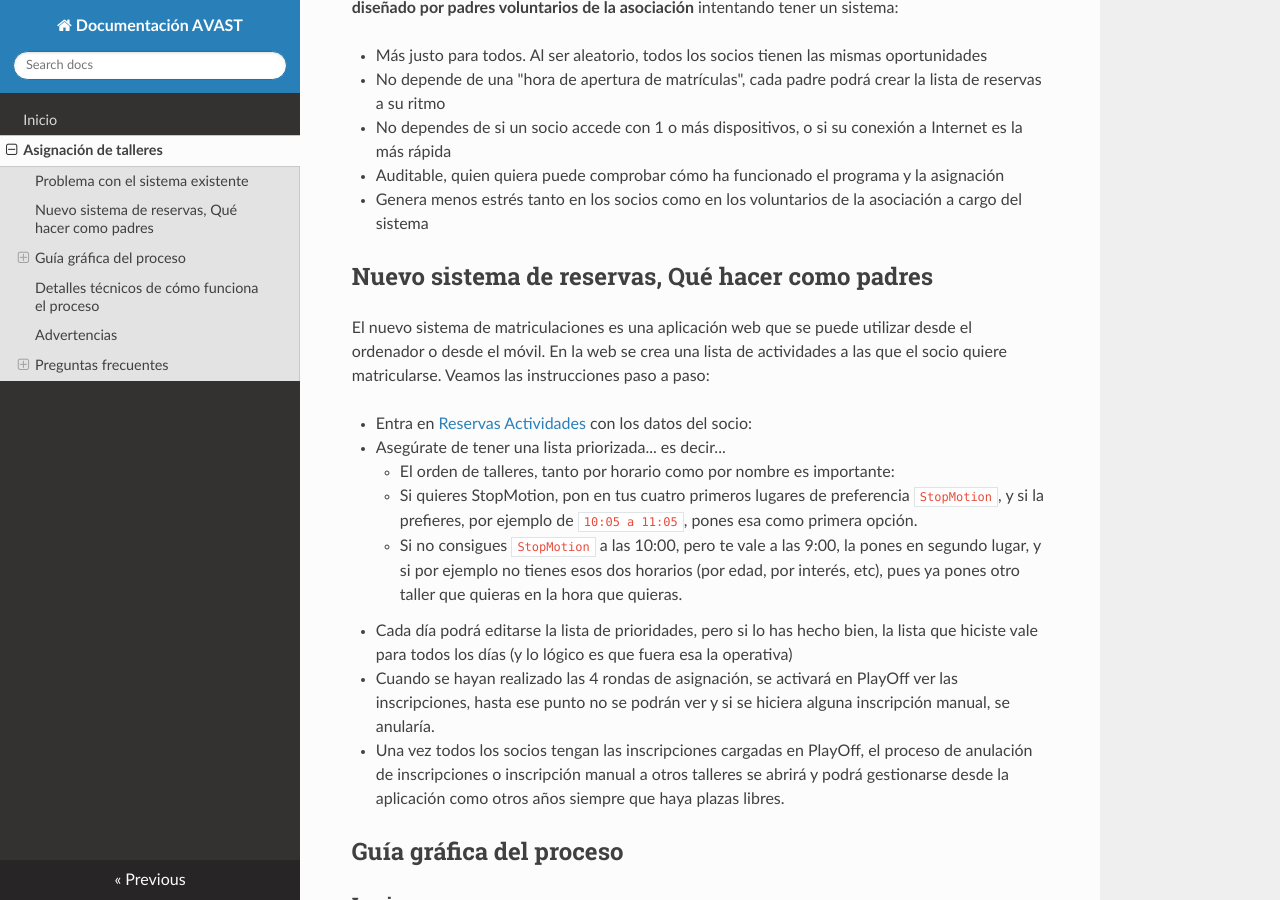
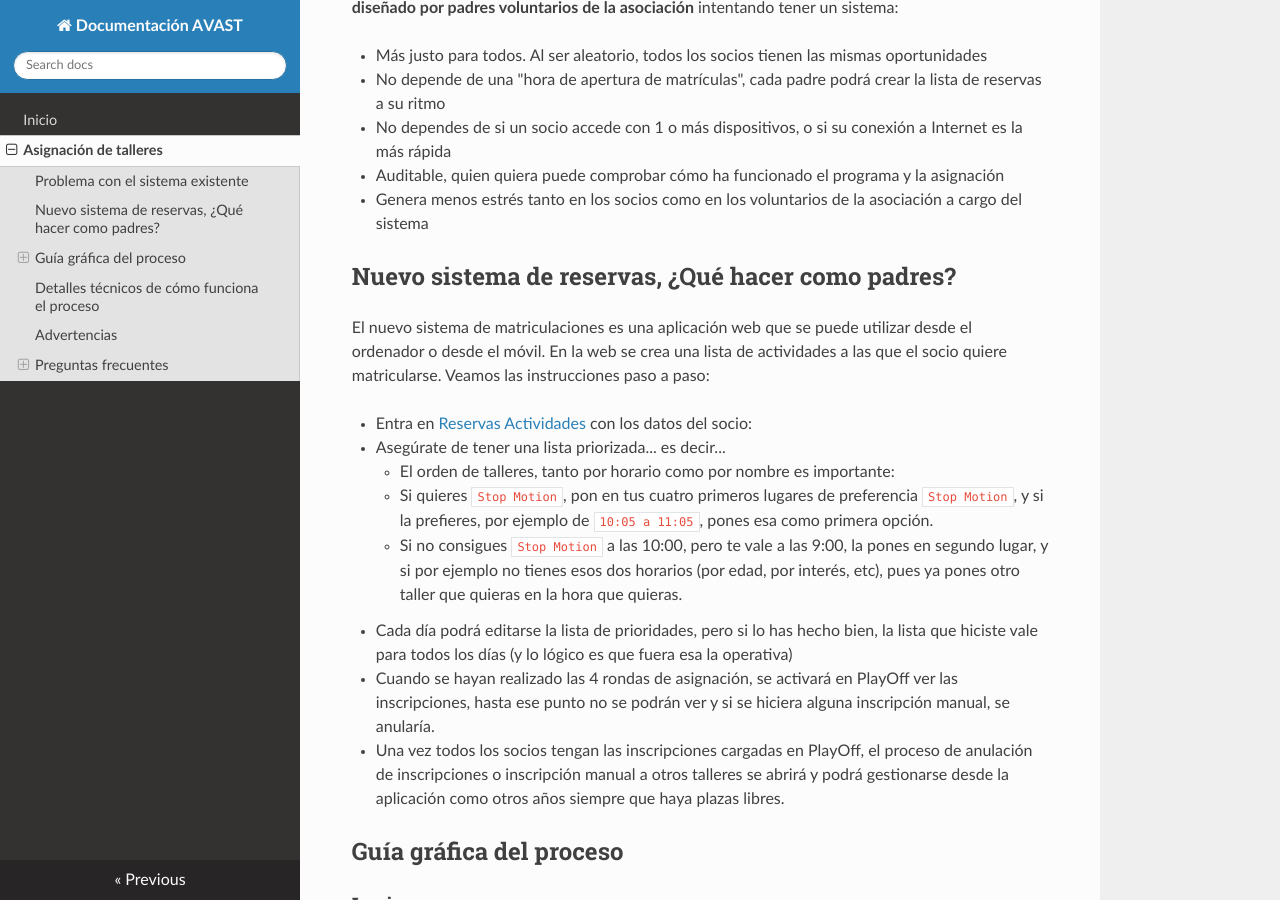
Before and after one commit to asociacion-avast/docs, an MkDocs documentation site: the page built from docs/asignacion.md, in a window 1280 px wide and 900 px high, scrolled down 340 px. Built offline with MkDocs 1.6.1, drawn with Linux system fonts in a browser that asks for light colours; nearby versions of some CDN libraries.

Commit message:
Dar formato

```diff
--- a/docs/asignacion.md
+++ b/docs/asignacion.md
@@ -12,15 +12,15 @@ Por este motivo, a partir del curso 2025-2026 vamos a cambiar el proceso, por es
 - Auditable, quien quiera puede comprobar cómo ha funcionado el programa y la asignación
 - Genera menos estrés tanto en los socios como en los voluntarios de la asociación a cargo del sistema
 
-## Nuevo sistema de reservas, Qué hacer como padres
+## Nuevo sistema de reservas, ¿Qué hacer como padres?
 
 El nuevo sistema de matriculaciones es una aplicación web que se puede utilizar desde el ordenador o desde el móvil. En la web se crea una lista de actividades a las que el socio quiere matricularse. Veamos las instrucciones paso a paso:
 
 - Entra en [Reservas Actividades](https://admin.asociacion-avast.org/reservas) con los datos del socio:
   - Asegúrate de tener una lista priorizada... es decir...
     - El orden de talleres, tanto por horario como por nombre es importante:
-    - Si quieres StopMotion, pon en tus cuatro primeros lugares de preferencia `StopMotion`, y si la prefieres, por ejemplo de `10:05 a 11:05`, pones esa como primera opción.
-    - Si no consigues `StopMotion` a las 10:00, pero te vale a las 9:00, la pones en segundo lugar, y si por ejemplo no tienes esos dos horarios (por edad, por interés, etc), pues ya pones otro taller que quieras en la hora que quieras.
+    - Si quieres `Stop Motion`, pon en tus cuatro primeros lugares de preferencia `Stop Motion`, y si la prefieres, por ejemplo de `10:05 a 11:05`, pones esa como primera opción.
+    - Si no consigues `Stop Motion` a las 10:00, pero te vale a las 9:00, la pones en segundo lugar, y si por ejemplo no tienes esos dos horarios (por edad, por interés, etc), pues ya pones otro taller que quieras en la hora que quieras.
 - Cada día podrá editarse la lista de prioridades, pero si lo has hecho bien, la lista que hiciste vale para todos los días (y lo lógico es que fuera esa la operativa)
 - Cuando se hayan realizado las 4 rondas de asignación, se activará en PlayOff ver las inscripciones, hasta ese punto no se podrán ver y si se hiciera alguna inscripción manual, se anularía.
 - Una vez todos los socios tengan las inscripciones cargadas en PlayOff, el proceso de anulación de inscripciones o inscripción manual a otros talleres se abrirá y podrá gestionarse desde la aplicación como otros años siempre que haya plazas libres.
```
